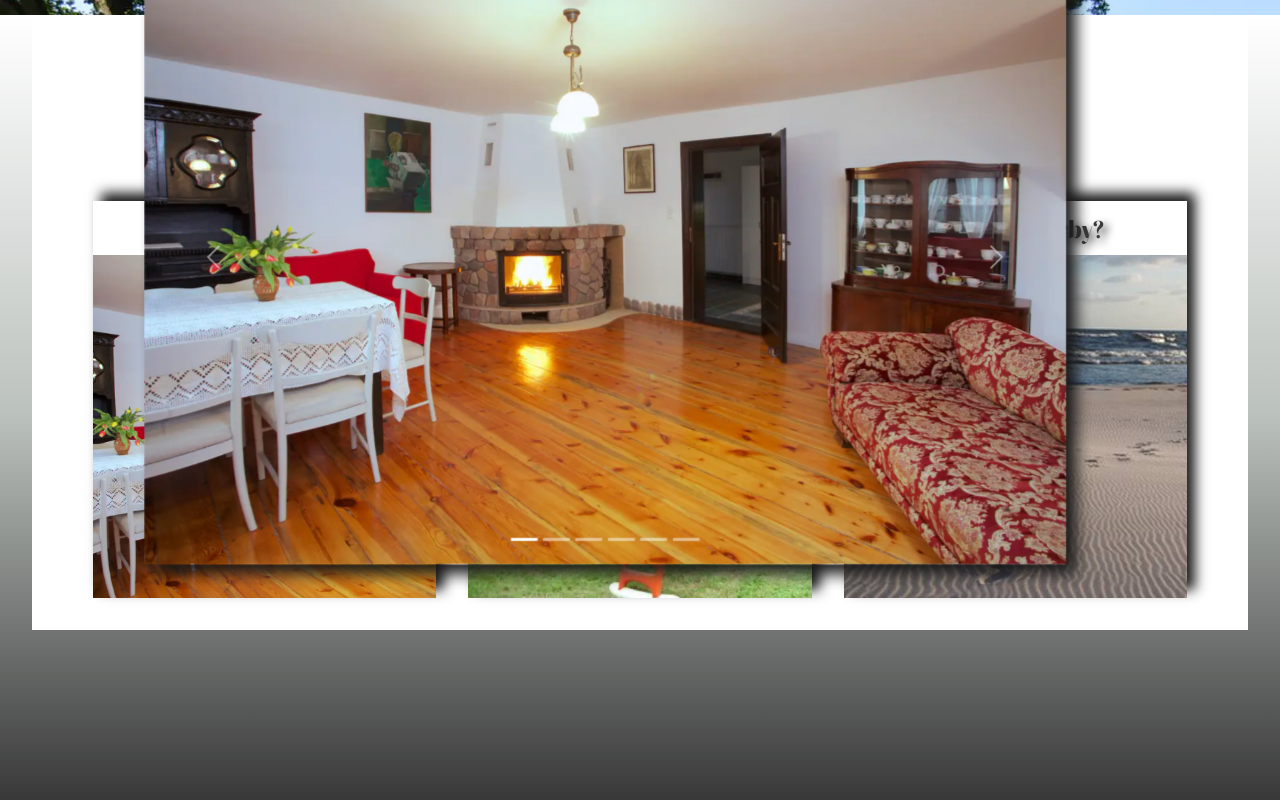
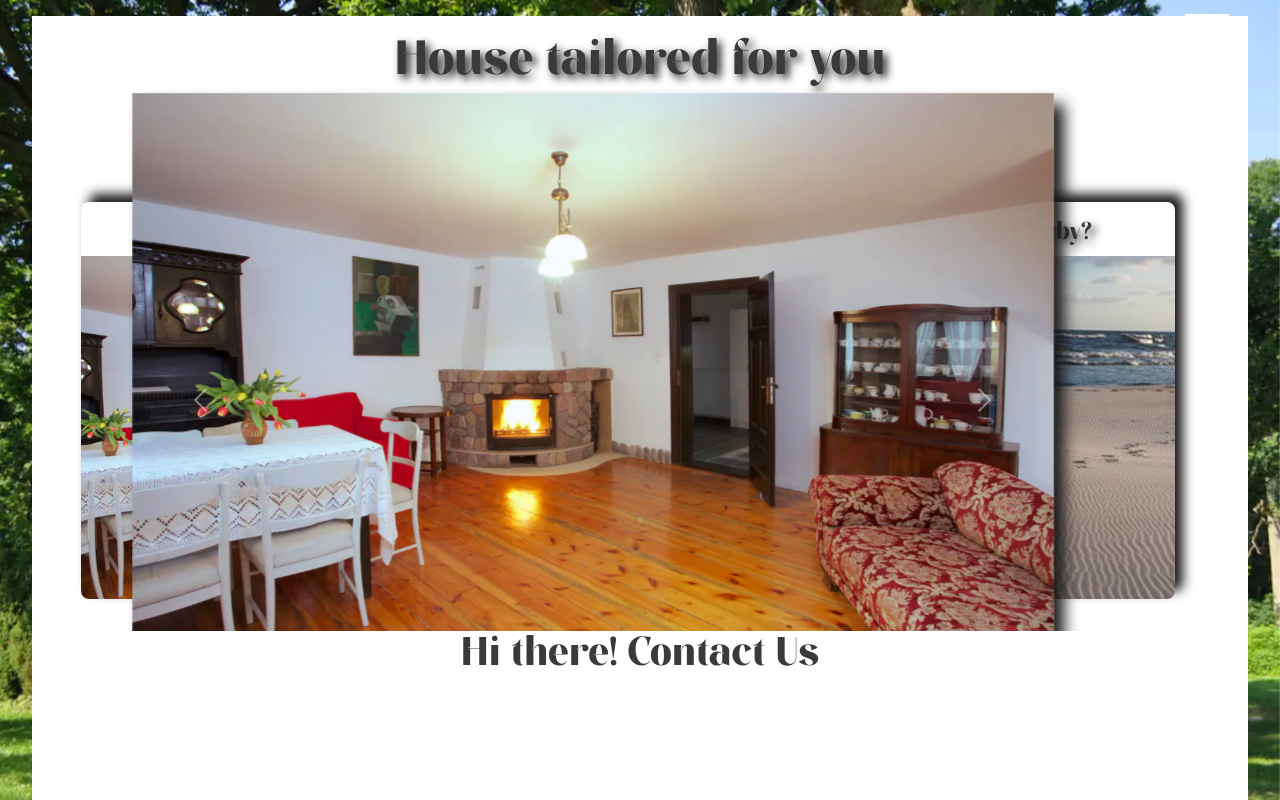
Before and after one commit to KamilKasiak/SasinoWebpage, a React (Create React App) app in the folder client/: page / in a window 1280 px wide. Both pictures are taken after a click on the element "What is inside?". Built offline with nearby package versions, Linux system fonts and the light colour scheme.

Commit message:
menu optimalization, background layout, contact-us beggining

```diff
--- /dev/null
+++ b/client/src/components/ContactUs.js
@@ -0,0 +1,11 @@
+import './ContactUs.scss';
+
+const ContactUs = () => {
+  return (
+    <div className='Contact-us-box'>
+      {' '}
+      <h1>Hi there! Contact Us</h1>
+    </div>
+  );
+};
+export default ContactUs;
--- a/client/src/components/Layout.js
+++ b/client/src/components/Layout.js
@@ -3,13 +3,14 @@ import Navbar from './Navbar';
 import { Outlet } from 'react-router-dom';
 import outsideLanding from '../assets/outside/outsideLanding.png';
 import Photos from './Photos.js';
+import ContactUs from './ContactUs';
 
 const Layout = () => {
   return (
     <div className='App'>
       <div className='page'>
         <Navbar />
-        <div className='for-title'>
+        <div id='home' className='for-title'>
           <Outlet />
         </div>
 
@@ -20,7 +21,12 @@ const Layout = () => {
             alt='outside'
           ></img>
         </div>
-        <div className='library'>{<Photos />}</div>
+        <div id='photos' className='library'>
+          {<Photos />}
+          <div id='contact-us' className='contact-us'>
+            {<ContactUs />}
+          </div>
+        </div>
       </div>
     </div>
   );
--- a/client/src/components/Layout.scss
+++ b/client/src/components/Layout.scss
@@ -9,40 +9,51 @@
   display: flex;
   justify-content: center;
   text-align: center;
+
   .page {
+    display: flex;
+    flex-direction: column;
+    position: relative;
     width: 100%;
-
+    height: 100%;
     .backgroundImage {
       width: 100%;
-      height: 75%;
+      height: 100vh;
     }
+    // .content {
+    //   background: rgb(255, 255, 255);
+    //   background: -moz-linear-gradient(
+    //     180deg,
+    //     rgba(255, 255, 255, 1) 0%,
+    //     rgba(187, 193, 189, 1) 50%,
+    //     rgba(51, 51, 51, 1) 100%
+    //   );
+    //   background: -webkit-linear-gradient(
+    //     180deg,
+    //     rgba(255, 255, 255, 1) 0%,
+    //     rgba(187, 193, 189, 1) 50%,
+    //     rgba(51, 51, 51, 1) 100%
+    //   );
+    //   background: linear-gradient(
+    //     180deg,
+    //     rgba(255, 255, 255, 1) 0%,
+    //     rgba(187, 193, 189, 1) 50%,
+    //     rgba(51, 51, 51, 1) 100%
+    //   );
+    //   filter: progid:DXImageTransform.Microsoft.gradient(startColorstr="#ffffff",endColorstr="#333333",GradientType=1);
+    // }
+    .for-title {
+      position: relative;
+      display: block;
+      min-height: 60%;
+    }
+
     .library {
       position: relative;
       width: 100%;
-      min-height: 100%;
+      height: 100%;
       font-family: stone, sans-serif;
       color: #3a3a3a;
-      background: rgb(255, 255, 255);
-      background: -moz-linear-gradient(
-        180deg,
-        rgba(255, 255, 255, 1) 0%,
-        rgba(187, 193, 189, 1) 50%,
-        rgba(51, 51, 51, 1) 100%
-      );
-      background: -webkit-linear-gradient(
-        180deg,
-        rgba(255, 255, 255, 1) 0%,
-        rgba(187, 193, 189, 1) 50%,
-        rgba(51, 51, 51, 1) 100%
-      );
-      background: linear-gradient(
-        180deg,
-        rgba(255, 255, 255, 1) 0%,
-        rgba(187, 193, 189, 1) 50%,
-        rgba(51, 51, 51, 1) 100%
-      );
-      filter: progid:DXImageTransform.Microsoft.gradient(startColorstr="#ffffff",endColorstr="#333333",GradientType=1);
-
       bottom: -5%;
       padding: 2rem;
       padding-top: 0;
@@ -62,13 +73,19 @@
       .container {
         padding: 4%;
       }
+      .contact-us {
+        position: relative;
+        display: block;
+        min-height: 40%;
+        bottom: 0;
+        background-color: #fff;
+      }
     }
-
     .outsideLanding {
       position: fixed;
       align-self: center;
       left: 0;
-      top: -10%;
+      top: 0;
       width: 100%;
       height: 100vh;
       object-fit: cover;
--- a/client/src/components/Navbar.js
+++ b/client/src/components/Navbar.js
@@ -1,22 +1,51 @@
+import { useState } from 'react';
+import { gsap } from 'gsap';
 import './Navbar.scss';
-// import logo from '../assets/home-logo.png';
 
 const Navbar = () => {
+  const [isActive, setIsActive] = useState(false);
+
+  const handleBurgerClick = () => {
+    setIsActive((prev) => !prev);
+    if (isActive) {
+      gsap.to('.links', { x: '100%' });
+      gsap.to('.line', { stroke: 'white' });
+      gsap.set('.App', { overflowY: 'auto' });
+    } else {
+      gsap.to('.links', { x: '0%' });
+      gsap.to('.line', { stroke: 'black' });
+      gsap.fromTo(
+        '.links a',
+        { opacity: 0, y: 0 },
+        { opacity: 1, y: 20, delay: 0.25, stagger: 0.2 }
+      );
+      gsap.set('.App', { overflowY: 'hidden' });
+    }
+  };
+  const handleLinkClick = () => {
+    setIsActive((prev) => !prev);
+    gsap.to('.links', { x: '100%' });
+    gsap.set('.App', { overflowY: 'auto' });
+  };
+
   return (
     <div className='navbar'>
-      <div className='left-nav'>
-        {/* <div className='logo'>
-          <img src={logo} alt='Dom Pod Dębami' />
-          <h1>Dom Pod Dębami</h1>
-        </div> */}
-      </div>
-      <div className='mid-nav'>
       <div className='links'>
-          <a href='#nerby'>Home</a>
-          <a href='https://google.com'>About Us</a>
-          <a href='https://google.com'>Contact Us</a>
+        <a href='#home' onClick={() => handleLinkClick()}>
+          Home
+        </a>
+        <a href='#photos' onClick={() => handleLinkClick()}>
+          About Us
+        </a>
+        <a href='#contact-us' onClick={() => handleLinkClick()}>
+          Contact Us
+        </a>
       </div>
       <svg
+        className='burger'
+        onClick={() => {
+          handleBurgerClick();
+        }}
         width='44'
         height='18'
         viewBox='0 0 44 18'
@@ -49,7 +78,6 @@ const Navbar = () => {
         />
       </svg>
     </div>
-    </div>
   );
 };
 
--- a/client/src/components/Navbar.scss
+++ b/client/src/components/Navbar.scss
@@ -6,39 +6,44 @@
   width: 100%;
   height: 30px;
   display: flex;
-  padding: 4%;
+  padding-bottom: 2rem;
   background-color: transparent;
   z-index: 99;
-  .left-nav {
+  align-items: center;
+  box-sizing: border-box;
+  svg {
     flex: 1;
-    h1 {
-      margin-left: 0.5rem;
-      font-family: 'stone', 'sans-serif';
-      font-size: 1rem;
-    }
-    .logo {
-      display: flex;
-      color: #fff;
-      align-items: center;
-      text-shadow: 4px 4px 8px #181818;
-      img {
-        width: 2.5rem;
-      }
-    }
-  }
-  .mid-nav {
-    display: flex;
-    flex: 1;
-    color: black;
-    justify-content: flex-end;
-    align-items: center;
-
-    svg:hover {
+    position: fixed;
+    right: 4%;
+    margin-top: 30px;
+    &:hover {
       cursor: pointer;
     }
   }
 
   .links {
-    display: none;
+    position: absolute;
+    background: white;
+    width: 30%;
+    height: 100vh;
+    right: 0;
+    top: 0;
+    border-radius: 20px 0px 0px 20px;
+    display: flex;
+    flex-direction: column;
+    align-items: center;
+    justify-content: space-evenly;
+    transform: translateX(100%);
+    & a {
+      color: #181818;
+      font-size: 2rem;
+    }
   }
 }
+
+@media screen and (max-width: 600px) {
+  .links {
+    width: 100% !important;
+    height: 100vh !important;
+  }
+}
--- a/client/src/components/Photos.js
+++ b/client/src/components/Photos.js
@@ -45,11 +45,12 @@ const Photos = () => {
 
   return (
     <div className='photo-section'>
+      <section>
         <div className='photos-description'>
           <h2>House tailored for you</h2>
           <h3>It's time to heal your mind and body</h3>
         </div>
-      <div className='photos' id='photos'>
+        <div className='photos'>
           <div
             id='inside'
             className='inside'
@@ -59,18 +60,8 @@ const Photos = () => {
           >
             <h3>What is inside?</h3>
             <div className='photos-image'>
-            <img src={salon} alt='salon' />
+              <img className='photo' src={salon} alt='salon' />
             </div>
-          {/* <div
-            id='insideCarousel'
-           className={
-              carousel1
-                ? 'animate__animated animate__fadeInLeft insideCarousel'
-                : 'hide'
-            }
-          >
-            {carousel1 ? <InsideCarousel /> : null}
-          </div>  */}
           </div>
           <div
             id='outside'
@@ -82,7 +73,7 @@ const Photos = () => {
           >
             <h3>What is outside?</h3>
             <div className='photos-image'>
-            <img src={sauna} alt='sauna' />
+              <img className='photo' src={sauna} alt='sauna' />
             </div>
           </div>
           <div
@@ -95,7 +86,7 @@ const Photos = () => {
           >
             <h3>What is nearby?</h3>
             <div className='photos-image'>
-            <img src={beach} alt='beach' />
+              <img className='photo' src={beach} alt='beach' />
             </div>
           </div>
           <div
@@ -129,6 +120,7 @@ const Photos = () => {
             {carousel3 ? <NearbyCarousel /> : null}
           </div>
         </div>
+      </section>
     </div>
   );
 };
--- a/client/src/components/Photos.scss
+++ b/client/src/components/Photos.scss
@@ -6,6 +6,8 @@
   flex-direction: column;
   background-color: #fff;
   padding-bottom: 2rem;
+  align-items: center;
+  align-content: center;
   .photos-description {
     padding-bottom: 3rem;
   }
@@ -17,16 +19,19 @@
     display: flex;
     flex-direction: row;
     justify-content: space-between;
-    gap: 2rem;
+    gap: 3%;
+    left: 4%;
     h3 {
       padding-block: 1rem;
     }
     .inside,
     .outside,
     .nearby {
+      position: relative;
       flex: 1;
       box-shadow: 8px -8px 12px #181818;
       transition: all 0.2s ease-in-out;
+      border-radius: 8px;
 
       &:hover {
         cursor: pointer;
@@ -34,6 +39,7 @@
         box-shadow: 10px -10px 14px #181818;
       }
       img {
+        border-radius: 0px 0px 8px 8px;
         object-fit: cover;
         width: 100%;
         height: 80%;
@@ -46,11 +52,11 @@
       width: 80vw;
       display: flex;
       position: absolute;
-      bottom: 0;
       align-self: center;
       box-shadow: 12px 12px 16px #181818;
       transition: all 1s ease-in-out;
       scale: 90%;
+      transform: translate(-50%, -10%);
     }
   }
 }
--- a/client/src/components/Title.scss
+++ b/client/src/components/Title.scss
@@ -7,17 +7,29 @@
   canvas {
     width: 100vw;
     max-height: 35vh;
-    // clip-path: polygon(0 0, 100% 0, 100% 25%, 0% 100%);
     clip-path: polygon(
-      12% 0,
       100% 0,
-      100% 82%,
-      80% 100%,
-      44% 100%,
-      84% 1%,
-      20% 100%,
-      0 100%
+      100% 21%,
+      100% 32%,
+      100% 44%,
+      54% 96%,
+      70% 62%,
+      50% 78%,
+      75% 17%,
+      14% 100%,
+      45% 0
     );
+
+    // clip-path: polygon(
+    //   19% 0,
+    //   100% 0,
+    //   100% 68%,
+    //   60% 100%,
+    //   44% 100%,
+    //   84% 9%,
+    //   2% 100%,
+    //   0 100%
+    // );
 
     z-index: 2;
   }
--- a/client/src/index.css
+++ b/client/src/index.css
@@ -5,6 +5,6 @@
 }
 html,
 body {
-  height: 100vh;
+  max-height: 100vh;
   width: 100vw;
 }
```
Also changed, not shown: client/src/components/ContactUs.scss (added). Lines whose indentation alone changed are shown as unchanged.
